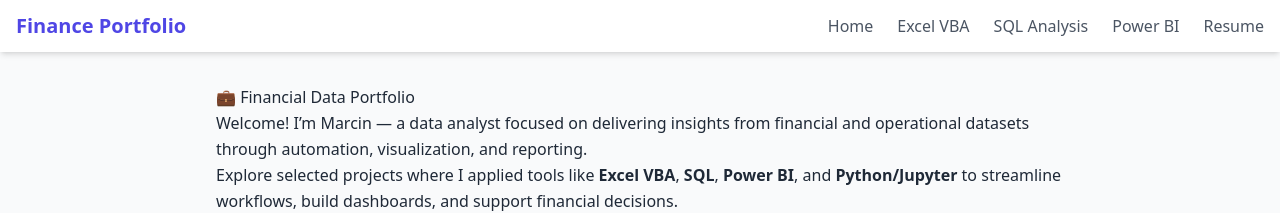
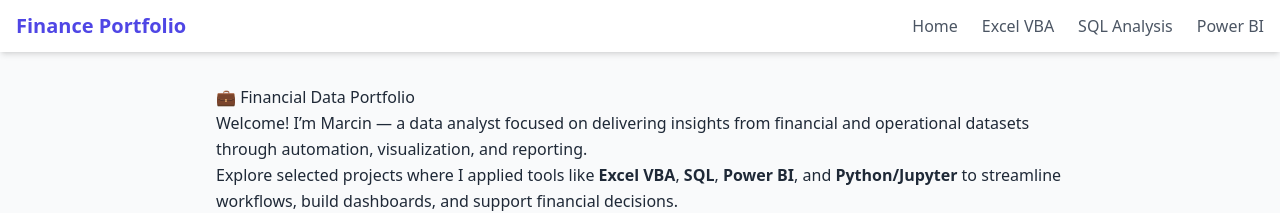
Before and after one commit to Marcin-Charzynski/financial-analysis-of-a-fictitious-company, a Jekyll site: the page built from index.md, in a window 1280 px wide. Shown: the top 213 px of the page. Built offline with Jekyll 4.4.1, drawn with Linux system fonts in a browser that asks for light colours; nearby versions of some CDN libraries.

Commit message:
more links corrected, updated

```diff
--- a/_layouts/page.html
+++ b/_layouts/page.html
@@ -48,12 +48,6 @@
             Power BI
           </a>
         </li>
-        <li>
-          <a href="{{ site.baseurl }}/resume/"
-             class="hover:text-indigo-600 {% if page.url == site.baseurl | append: '/resume/' %}font-bold text-indigo-700{% endif %}">
-            Resume
-          </a>
-        </li>
       </ul>
     </div>
   </nav>
@@ -67,8 +61,8 @@
     <div class="container mx-auto px-4 py-6 text-sm text-gray-500 flex justify-between items-center">
       <span>&copy; {{ site.time | date: "%Y" }} Marcin – Financial Analyst Portfolio</span>
       <span>
-        <a href="https://linkedin.com/in/yourprofile" class="hover:text-indigo-600">LinkedIn</a> ·
-        <a href="https://github.com/yourusername" class="hover:text-indigo-600">GitHub</a>
+        <a href="https://www.linkedin.com/in/marcin-charzy%C5%84ski/" class="hover:text-indigo-600">LinkedIn</a> ·
+        <a href="https://github.com/Marcin-Charzynski" class="hover:text-indigo-600">GitHub</a>
       </span>
     </div>
   </footer>
```
